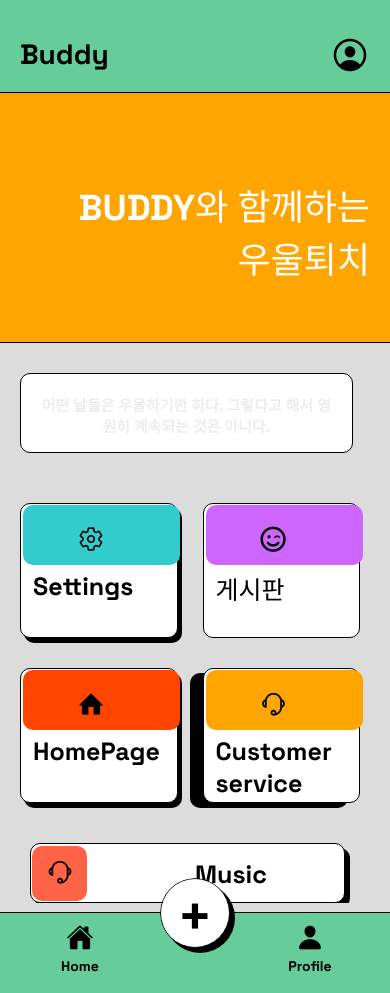
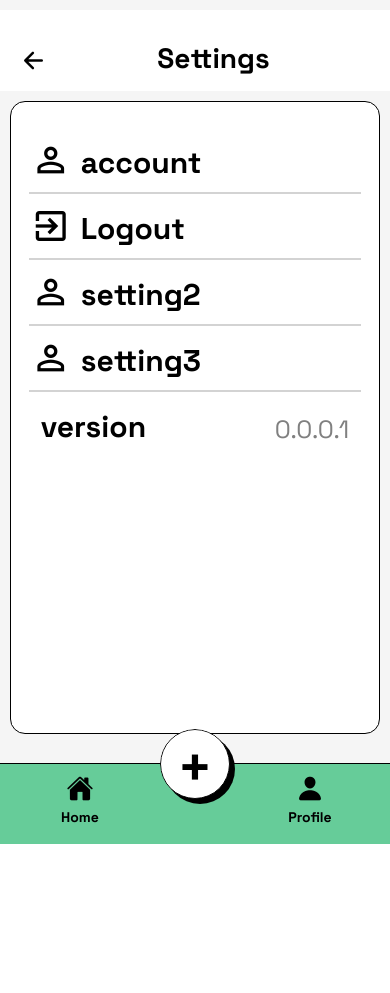
Before and after one commit to hshy1839/capstoneApp, a React Native app: screen /Setting in a window 390 px wide. After the commit the page ends 844 px from the top, so only its background shows below. Built offline with nearby package versions, Linux system fonts and the light colour scheme.

Commit message:
setting page 추가

```diff
--- a/App.js
+++ b/App.js
@@ -14,6 +14,7 @@ import DepressionSurvey from './components/DepressionSurvey';
 import SurveyScore from './components/SurveyScore';
 import SentimentAnalysis from './components/SentimentAnalysis';
 import Diary from './components/Diary';
+import Setting from './components/Setting';
 
 
 const Stack = createStackNavigator();
@@ -34,6 +35,7 @@ export default function App() {
         <Stack.Screen name="SurveyScore" component={SurveyScore} options={{header: () => <Header />}} />
         <Stack.Screen name="SentimentAnalysis" component={SentimentAnalysis} options={{header: () => <Header />}} />
         <Stack.Screen name="Diary" component={Diary} options={{header: () => <Header />}} />
+        <Stack.Screen name="Setting" component={Setting} options={{ headerShown: false }} />
       </Stack.Navigator>
     </NavigationContainer>
   );
--- a/components/Main.js
+++ b/components/Main.js
@@ -23,6 +23,9 @@ const Main = () => {
   };
   const goToSurvey = () => {
     navigation.navigate('DepressionSurvey');
+  };
+  const goToSetting = () => {
+    navigation.navigate('Setting');
   };
 
   useEffect(() => {
@@ -73,7 +76,7 @@ const Main = () => {
         </View>
         <View style={styles.componentContainer}>
           <View style={styles.component1Background} />
-          <TouchableOpacity style={styles.component1}>
+          <TouchableOpacity style={styles.component1} onPress={goToSetting}>
             <View style={styles.component1layout}>
               <View style={styles.component1layoutIcon}>
               <Ionicons name="settings-outline" size={26} color="black" />
--- a/components/Myinfo.js
+++ b/components/Myinfo.js
@@ -5,11 +5,14 @@ import { useFonts } from 'expo-font';
 import fonts from './Font';
 import Footer from './Footer';
 
-const ProfileInfo = ({ label, value }) => {
+const ProfileInfo = ({ label, value, children }) => {
   return (
     <View style={styles.profileInfoContainer}>
       <Text style={styles.profileInfoLabel}>{label}</Text>
-      <Text style={styles.profileInfoValue}>{value}</Text>
+      <View style={styles.profileInfoContent}>
+        <Text style={styles.profileInfoValue}>{value}</Text>
+        {children}
+      </View>
     </View>
   );
 };
@@ -38,26 +41,21 @@ const Profile = () => {
   return (
     <View style={styles.container}>
       <ScrollView style={styles.scrollViewContent}>
-        <View style={styles.userInfo}>
-          <Image source={user.profileImage} style={styles.profileImage} />
-          <Text style={styles.username}>{user.username}</Text>
-        </View>
-        <View style={styles.stats}></View>
         <View style={styles.componentContainer}>
           <View style={styles.component1Background} />
           <View style={styles.component1}>
             <Text style={styles.component1Text}>내 정보</Text>
             <ProfileInfo label="이름" value={user.username} />
-            <ProfileInfo label="비밀번호" value={user.password} >
-                <TouchableOpacity style = {styles.passwordBtn}>
-                    <Text style={styles.passwordBtnText}>수정</Text>
-                    </TouchableOpacity>
+            <ProfileInfo label="비밀번호" value={user.password}>
+              <TouchableOpacity style={styles.passwordBtn}>
+                <Text style={styles.passwordBtnText}>수정</Text>
+              </TouchableOpacity>
             </ProfileInfo>
             <ProfileInfo label="전화번호" value={user.phoneNumber} />
             <ProfileInfo label="이메일" value={user.email} />
             <TouchableOpacity style={styles.loginButton}>
-          <Text style={styles.buttonText}>수정하기</Text>
-        </TouchableOpacity>
+              <Text style={styles.buttonText}>수정하기</Text>
+            </TouchableOpacity>
           </View>
         </View>
       </ScrollView>
@@ -66,6 +64,7 @@ const Profile = () => {
   );
 };
 
+
 const styles = StyleSheet.create({
   container: {
     flex: 1,
@@ -73,29 +72,6 @@ const styles = StyleSheet.create({
   },
   scrollViewContent: {
     maxHeight : '90%',
-  },
-  userInfo: {
-    flexDirection: 'column',
-    alignItems: 'center',
-    width: 150,
-    height: 150,
-    marginLeft: '30%',
-    marginTop: '5%',
-    borderRadius: 20,
-    borderColor: 'black',
-    borderWidth: 1.5,
-    backgroundColor: 'white',
-  },
-  profileImage: {
-    width: 100,
-    height: 100,
-    borderRadius: 50,
-    marginTop: 12,
-  },
-  username: {
-    fontSize: 20,
-    fontWeight: 'bold',
-    color: 'black',
   },
   stats: {
     flexDirection: 'row',
@@ -133,7 +109,7 @@ const styles = StyleSheet.create({
     width: '90%',
     height: 500,
     padding: 20,
-    marginBottom: 20,
+    marginBottom: 10,
     borderWidth: 1.5,
     borderColor: 'black',
     left: 15,
@@ -167,7 +143,7 @@ const styles = StyleSheet.create({
     paddingHorizontal: 10,
     paddingVertical: 15,
     borderWidth: 1,
-    marginTop : 15,
+    marginTop: 15,
     borderColor: 'black',
   },
   profileInfoLabel: {
@@ -175,9 +151,14 @@ const styles = StyleSheet.create({
     fontWeight: 'bold',
     color: 'black',
   },
+  profileInfoContent: {
+    flexDirection: 'row',
+    alignItems: 'center',
+  },
   profileInfoValue: {
     fontSize: 20,
     color: 'black',
+    marginRight: 10, // 값과 수정 버튼 사이의 간격 조정
   },
   loginButton: {
     borderColor : 'black',
@@ -189,7 +170,8 @@ const styles = StyleSheet.create({
     alignItems: 'center',
     borderRadius: 5,
     fontFamily : 'SpaceGroteskBold',
-    marginTop : 100,
+    marginTop : 80,
+    marginBottom : 20,
   },
   loginBtnContainer : {
     backgroundColor: 'black',
@@ -209,6 +191,17 @@ const styles = StyleSheet.create({
     fontFamily : 'SpaceGroteskBold',
     color: 'white',
   },
+  passwordBtn: {
+    backgroundColor: '#ccc',
+    paddingHorizontal: 10,
+    paddingVertical: 5,
+    borderRadius: 5,
+  },
+  passwordBtnText: {
+    color: 'white',
+    fontSize: 16,
+    fontFamily: 'SpaceGroteskBold',
+  },
 });
 
 export default Profile;
--- /dev/null
+++ b/components/Setting.js
@@ -0,0 +1,159 @@
+import React from 'react';
+import { View, Text, TouchableOpacity, StyleSheet, StatusBar, ScrollView, Touchable } from 'react-native';
+import { Ionicons } from '@expo/vector-icons';
+import { useNavigation, useRoute } from '@react-navigation/native';
+import { MaterialCommunityIcons } from '@expo/vector-icons';
+import Footer from './Footer';
+
+const Setting = ({ }) => {
+    const navigation = useNavigation();
+    const route = useRoute();
+
+    const goBack = () => {
+        navigation.goBack();
+    };
+    const goToMyinfo = () => {
+        navigation.navigate('Myinfo');
+    };
+
+    return (
+        <View style={styles.container}>
+            <ScrollView style={styles.scrollViewContent} contentContainerStyle={styles.scrollViewContainer}>
+                <View style={styles.header}>
+                    <StatusBar backgroundColor="white" barStyle="dark-content" />
+                    {route.name !== 'Main' && (
+                        <TouchableOpacity style={styles.backButton} onPress={goBack}>
+                            <Ionicons name="arrow-back" size={27} color="black" />
+                        </TouchableOpacity>
+                    )}
+                    <Text style={styles.headerTitle}>Settings</Text>
+                </View>
+                <View style={styles.bodyContainer}>
+                    <View style={styles.containerContainer}>
+                <TouchableOpacity style = {styles.elementsContainer} onPress={goToMyinfo}>
+                <View style={styles.elements}>
+                <MaterialCommunityIcons name="account-outline" size={40} color="black"  />
+                <Text style = {styles.accountText}>account</Text>
+                </View>
+                </TouchableOpacity>
+
+                <View style={styles.borderTop}></View>
+                <TouchableOpacity style = {styles.elementsContainer}>
+                <View style={styles.elements}>
+                <MaterialCommunityIcons name="exit-to-app" size={40} color="black" />
+                <Text style = {styles.accountText}>Logout</Text>
+                </View>
+                </TouchableOpacity>
+
+                <View style={styles.borderTop}></View>
+                <TouchableOpacity style = {styles.elementsContainer}>
+                <View style={styles.elements}>
+                <MaterialCommunityIcons name="account-outline" size={40} color="black"  />
+                <Text style = {styles.accountText}>setting2</Text>
+                </View>
+                </TouchableOpacity>
+
+                <View style={styles.borderTop}></View>
+                <TouchableOpacity style = {styles.elementsContainer}>
+                <View style={styles.elements}>
+                <MaterialCommunityIcons name="account-outline" size={40} color="black"  />
+                <Text style = {styles.accountText}>setting3</Text>
+                </View>
+                </TouchableOpacity>
+                <View style={styles.borderTop}></View>
+                <View style = {styles.elementsContainer}>
+                <View style={styles.elements}>
+                <Text style = {styles.accountText}>version</Text>
+                <Text style = {styles.accountText2}>0.0.0.1</Text>
+                </View>
+                </View>
+                </View>
+                </View>
+            </ScrollView>
+            <Footer />
+        </View>
+    );
+};
+
+
+const styles = StyleSheet.create({
+    container: {
+        flex: 1,
+        backgroundColor: 'whitesmoke',
+    },
+    bodyContainer : {
+        backgroundColor : 'white',
+        width : '95%',
+        marginTop : 10,
+        justifyContent : 'center',
+        marginLeft : 'auto',
+        marginRight : 'auto',
+        paddingBottom : 30,
+        height : '75%',
+        borderWidth : 1.5,
+        borderColor : 'black',
+        borderRadius : 15,
+    },
+    containerContainer : {
+        marginTop : '-60%',
+    },
+    scrollViewContent: {
+        flex: 1,
+    },
+    scrollViewContainer: {
+        flexGrow: 1,
+    },
+    borderTop: {
+        borderWidth: 0.5,
+        borderColor: 'lightgray',
+        marginTop: 0,
+        width: '90%',
+        marginLeft: '5%',
+    },
+    header: {
+        flexDirection: 'row',
+        alignItems: 'center',
+        justifyContent: 'center',
+        backgroundColor: 'white',
+        paddingVertical: 15,
+        paddingHorizontal: 20,
+        marginTop: 10,
+        width : '100%',
+    },
+    headerTitle: {
+        fontSize: 28,
+        color: 'black',
+        fontFamily: 'SpaceGroteskBold',
+        marginTop: 15,
+        marginLeft: 'auto',
+        marginRight: 'auto',
+    },
+    backButton: {
+        marginTop: 20,
+        marginRight: 10,
+    },
+    elementsContainer: {
+        paddingHorizontal: 20,
+        paddingVertical : 10,
+    },
+    elements: {
+        flexDirection: 'row',
+        alignItems: 'center',
+    },
+    accountText: {
+        marginTop: 5,
+        fontSize: 30,
+        fontFamily: 'SpaceGroteskBold',
+        marginLeft: 10,
+    },
+    accountText2 : {
+        fontSize : 25,
+        fontFamily : 'spaceGroteskRegular',
+        marginTop : 10,
+        color : 'grey',
+        marginLeft: 'auto',
+        marginRight : 10,
+    },
+});
+
+export default Setting;
```
